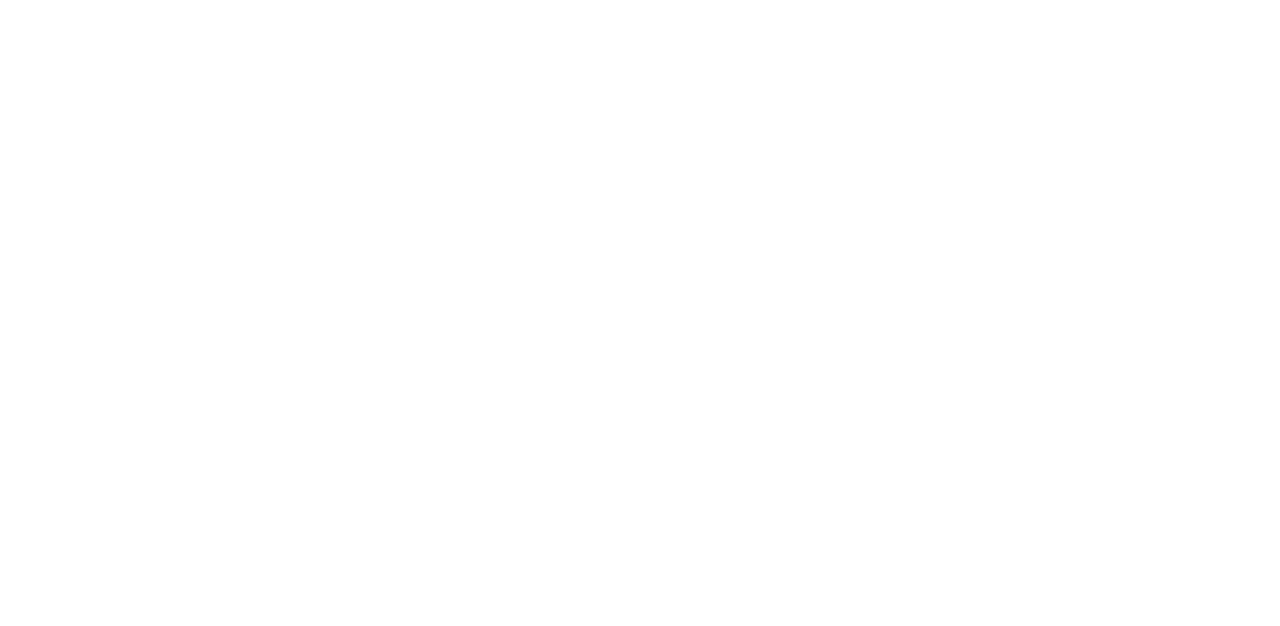
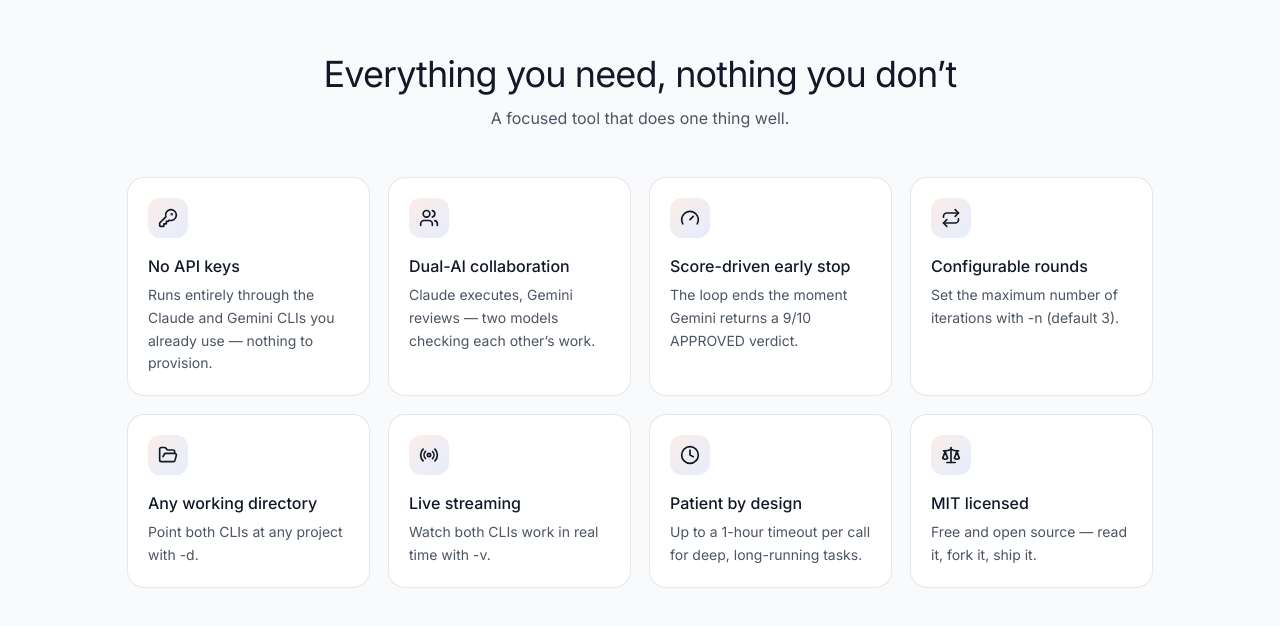
Before and after one commit to lawrence3699/iterloop, a React (Vite) app in the folder site/: page / in a window 1280 px wide. Shown: the part 1825-2451 px from the top of the page. Before the commit the page ends 1767 px from the top, so only its background shows below. Built offline with nearby package versions, Linux system fonts and the light colour scheme.

Commit message:
feat(site): Features grid

```diff
--- a/site/src/App.tsx
+++ b/site/src/App.tsx
@@ -3,6 +3,7 @@
 import { Hero } from './components/Hero'
 import { TerminalDemo } from './components/TerminalDemo'
 import { HowItWorks } from './components/HowItWorks'
+import { Features } from './components/Features'
 
 export default function App() {
   return (
@@ -15,6 +16,7 @@
             <TerminalDemo />
           </div>
           <HowItWorks />
+          <Features />
         </main>
       </div>
     </LanguageProvider>
--- /dev/null
+++ b/site/src/components/Features.tsx
@@ -0,0 +1,57 @@
+import {
+  KeyRound,
+  Users,
+  Gauge,
+  Repeat,
+  FolderOpen,
+  Radio,
+  Clock,
+  Scale,
+  Sparkles,
+  type LucideIcon,
+} from 'lucide-react'
+import { useContent } from '../i18n/useContent'
+import { SectionReveal } from '../ui/SectionReveal'
+
+// Explicit map (not `import *`) so Rollup keeps tree-shaking the icon set.
+const ICONS: Record<string, LucideIcon> = {
+  KeyRound,
+  Users,
+  Gauge,
+  Repeat,
+  FolderOpen,
+  Radio,
+  Clock,
+  Scale,
+}
+
+export function Features() {
+  const { features } = useContent()
+  return (
+    <section id="features" className="scroll-mt-24 bg-gray-50 px-5 py-20 sm:py-28">
+      <div className="mx-auto max-w-5xl">
+        <SectionReveal className="mb-12 text-center">
+          <h2 className="text-3xl font-normal tracking-tight sm:text-4xl">{features.heading}</h2>
+          <p className="mt-3 text-gray-600">{features.subheading}</p>
+        </SectionReveal>
+
+        <div className="grid gap-5 sm:grid-cols-2 lg:grid-cols-4">
+          {features.items.map((f, i) => {
+            const Icon = ICONS[f.icon] ?? Sparkles
+            return (
+              <SectionReveal key={i} delayMs={(i % 4) * 70}>
+                <div className="h-full rounded-2xl bg-white p-5 ring-1 ring-gray-200">
+                  <div className="inline-flex h-10 w-10 items-center justify-center rounded-xl bg-gradient-to-br from-claude/15 to-gemini/15 text-gray-900">
+                    <Icon className="h-5 w-5" />
+                  </div>
+                  <h3 className="mt-4 font-medium text-gray-900">{f.title}</h3>
+                  <p className="mt-1.5 text-sm leading-relaxed text-gray-600">{f.desc}</p>
+                </div>
+              </SectionReveal>
+            )
+          })}
+        </div>
+      </div>
+    </section>
+  )
+}
```
